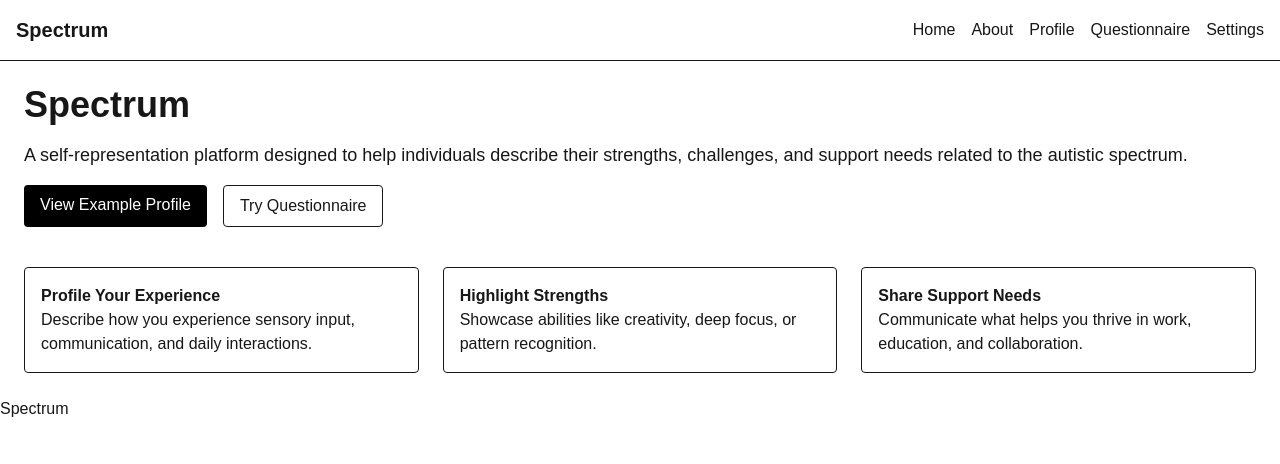
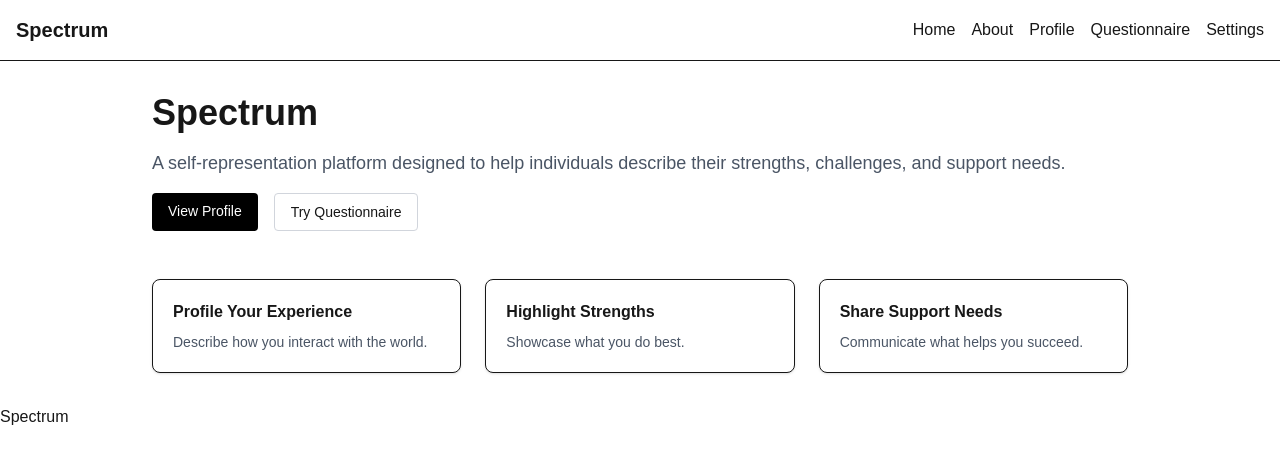
Before and after one commit to McPLuke/spectrum-app, a Next.js app in the folder spectrum-app/: page / in a window 1280 px wide. Shown: the top 464 px of the page. Built offline with nearby package versions, Linux system fonts and the light colour scheme.

Commit message:
UI Components
Add reusable UI components (Button, Card, Container)

```diff
--- a/spectrum-app/src/app/layout.tsx
+++ b/spectrum-app/src/app/layout.tsx
@@ -2,6 +2,7 @@ import "./globals.css"
 
 import Header from "@/components/layout/Header"
 import Footer from "@/components/layout/Footer"
+import Container from "@/components/ui/Container"
 
 export const metadata = {
   title: "Spectrum",
@@ -18,9 +19,9 @@ export default function RootLayout({
       <body>
         <Header />
 
-        <main className="p-6">
+        <Container>
           {children}
-        </main>
+        </Container>
 
         <Footer />
       </body>
--- a/spectrum-app/src/app/page.tsx
+++ b/spectrum-app/src/app/page.tsx
@@ -1,52 +1,54 @@
-import Link from "next/link"
+import Button from "@/components/ui/Button"
+import Card from "@/components/ui/Card"
 
 export default function Home() {
   return (
-    <div className="space-y-10">
+    <div className="space-y-12">
 
       <section className="space-y-4">
         <h1 className="text-4xl font-bold">Spectrum</h1>
-        <p className="text-lg">
-          A self-representation platform designed to help individuals describe
-          their strengths, challenges, and support needs related to the autistic spectrum.
+
+        <p className="text-lg text-gray-600">
+          A self-representation platform designed to help individuals
+          describe their strengths, challenges, and support needs.
         </p>
 
         <div className="flex gap-4">
-          <Link href="/profile" className="bg-black text-white px-4 py-2 rounded">
-            View Example Profile
-          </Link>
-
-          <Link href="/questionnaire" className="border px-4 py-2 rounded">
+          <Button href="/profile">View Profile</Button>
+          <Button href="/questionnaire" variant="secondary">
             Try Questionnaire
-          </Link>
+          </Button>
         </div>
       </section>
 
       <section className="grid md:grid-cols-3 gap-6">
 
-        <div className="border p-4 rounded">
-          <h2 className="font-semibold">Profile Your Experience</h2>
-          <p>
-            Describe how you experience sensory input, communication,
-            and daily interactions.
+        <Card>
+          <h2 className="font-semibold mb-2">
+            Profile Your Experience
+          </h2>
+          <p className="text-sm text-gray-600">
+            Describe how you interact with the world.
           </p>
-        </div>
+        </Card>
 
-        <div className="border p-4 rounded">
-          <h2 className="font-semibold">Highlight Strengths</h2>
-          <p>
-            Showcase abilities like creativity, deep focus,
-            or pattern recognition.
+        <Card>
+          <h2 className="font-semibold mb-2">
+            Highlight Strengths
+          </h2>
+          <p className="text-sm text-gray-600">
+            Showcase what you do best.
           </p>
-        </div>
+        </Card>
 
-        <div className="border p-4 rounded">
-          <h2 className="font-semibold">Share Support Needs</h2>
-          <p>
-            Communicate what helps you thrive in work,
-            education, and collaboration.
+        <Card>
+          <h2 className="font-semibold mb-2">
+            Share Support Needs
+          </h2>
+          <p className="text-sm text-gray-600">
+            Communicate what helps you succeed.
           </p>
-        </div>
+        </Card>
 
       </section>
 
--- a/spectrum-app/src/app/profile/page.tsx
+++ b/spectrum-app/src/app/profile/page.tsx
@@ -1,4 +1,5 @@
 import { sampleProfile } from "@/lib/data/sampleProfile"
+import Card from "@/components/ui/Card"
 
 export default function Profile() {
   return (
@@ -6,21 +7,19 @@ export default function Profile() {
 
       <h1 className="text-3xl font-bold">Profile</h1>
 
-      <div className="border p-6 rounded max-w-xl">
-
+      <Card>
         <h2 className="text-xl font-semibold">
           {sampleProfile.displayName}
         </h2>
 
-        <p className="text-sm text-gray-600">
+        <p className="text-gray-600 mt-2">
           {sampleProfile.bio}
         </p>
 
-        <div className="mt-4 text-sm">
+        <p className="text-sm mt-4">
           Visibility: {sampleProfile.isPublic ? "Public" : "Private"}
-        </div>
-
-      </div>
+        </p>
+      </Card>
 
     </div>
   )
--- /dev/null
+++ b/spectrum-app/src/components/ui/Button.tsx
@@ -0,0 +1,34 @@
+import Link from "next/link"
+import { ReactNode } from "react"
+
+type ButtonProps = {
+  children: ReactNode
+  href?: string
+  variant?: "primary" | "secondary"
+}
+
+export default function Button({
+  children,
+  href,
+  variant = "primary",
+}: ButtonProps) {
+  const baseStyles =
+    "px-4 py-2 rounded text-sm font-medium transition"
+
+  const variants = {
+    primary: "bg-black text-white hover:bg-gray-800",
+    secondary: "border border-gray-300 hover:bg-gray-100",
+  }
+
+  const className = `${baseStyles} ${variants[variant]}`
+
+  if (href) {
+    return (
+      <Link href={href} className={className}>
+        {children}
+      </Link>
+    )
+  }
+
+  return <button className={className}>{children}</button>
+}
--- /dev/null
+++ b/spectrum-app/src/components/ui/Card.tsx
@@ -0,0 +1,13 @@
+import { ReactNode } from "react"
+
+type CardProps = {
+  children: ReactNode
+}
+
+export default function Card({ children }: CardProps) {
+  return (
+    <div className="border rounded-lg p-5 shadow-sm bg-white">
+      {children}
+    </div>
+  )
+}
--- /dev/null
+++ b/spectrum-app/src/components/ui/Container.tsx
@@ -0,0 +1,13 @@
+import { ReactNode } from "react"
+
+type ContainerProps = {
+  children: ReactNode
+}
+
+export default function Container({ children }: ContainerProps) {
+  return (
+    <div className="max-w-5xl mx-auto px-6 py-8">
+      {children}
+    </div>
+  )
+}
```
